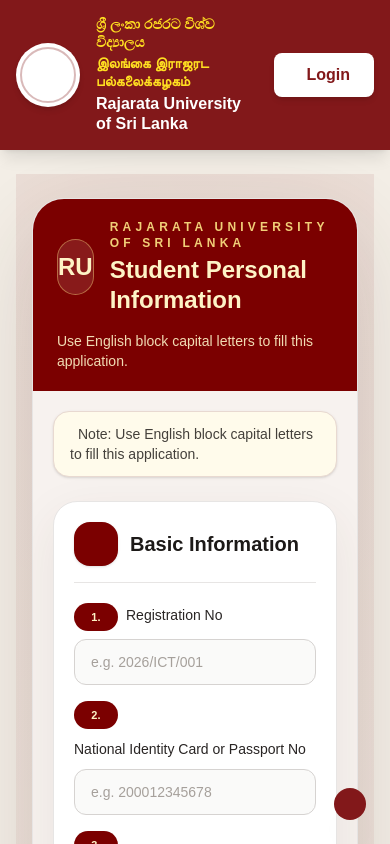
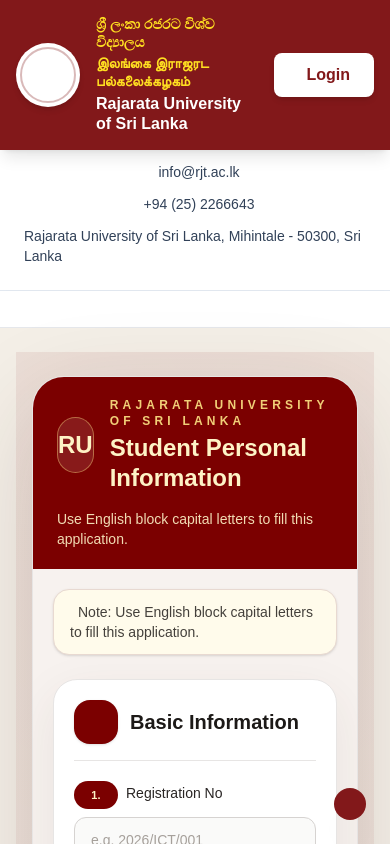
Before and after one commit to SachiniKulaperuma/rusl_university_management, a Next.js app: page /register/student-personal-info in a window 390 px wide. Shown: the top 844 px of the page. Built offline with nearby package versions, Linux system fonts and the light colour scheme.

Commit message:
Add HeaderInfo and Navbar components; update RegisterLayout with Suspense for improved loading experience

```diff
--- a/app/components/layout/Header/Header.tsx
+++ b/app/components/layout/Header/Header.tsx
@@ -1,10 +1,13 @@
-import HeaderTop from "./HeaderTop"
+import HeaderTop from "./HeaderTop";
+import HeaderInfo from "./HeaderInfo";
+import Navbar from "./Navbar";
 
 export default function Header() {
     return (
         <>
             <HeaderTop />
-
+            <HeaderInfo />
+            <Navbar />
         </>
-    )
+    );
 }
--- a/app/components/layout/Header/HeaderInfo.tsx
+++ b/app/components/layout/Header/HeaderInfo.tsx
@@ -0,0 +1,55 @@
+'use client';
+
+export default function HeaderInfo() {
+  return (
+    <div className="bg-white text-slate-900 border-b border-slate-200" id="info-bar">
+      <div className="max-w-7xl mx-auto px-4 sm:px-6 lg:px-8">
+        <div className="flex flex-col lg:flex-row items-center justify-between gap-3 py-3 text-sm">
+          <div className="flex flex-col sm:flex-row items-center gap-3 sm:gap-4 text-slate-700">
+            <a
+              href="mailto:info@rjt.ac.lk"
+              className="flex items-center gap-2 hover:text-sky-600 transition"
+              id="info-email"
+            >
+              <i className="fas fa-envelope"></i>
+              <span>info@rjt.ac.lk</span>
+            </a>
+
+            <span className="hidden sm:inline text-slate-300">|</span>
+
+            <a
+              href="tel:+94252266643"
+              className="flex items-center gap-2 hover:text-sky-600 transition"
+              id="info-phone"
+            >
+              <i className="fas fa-phone"></i>
+              <span>+94 (25) 2266643</span>
+            </a>
+
+            <span className="hidden lg:inline text-slate-300">|</span>
+
+            <div className="flex items-center gap-2 text-slate-700 hover:text-sky-600 transition" id="info-address">
+              <i className="fas fa-location-dot"></i>
+              <span>Rajarata University of Sri Lanka, Mihintale - 50300, Sri Lanka</span>
+            </div>
+          </div>
+
+          <div className="flex items-center gap-3 text-slate-700">
+            <a href="#" aria-label="Facebook" className="hover:text-sky-600 transition" id="is-fb">
+              <i className="fab fa-facebook-f"></i>
+            </a>
+            <a href="#" aria-label="Twitter" className="hover:text-sky-600 transition" id="is-tw">
+              <i className="fab fa-twitter"></i>
+            </a>
+            <a href="#" aria-label="LinkedIn" className="hover:text-sky-600 transition" id="is-li">
+              <i className="fab fa-linkedin-in"></i>
+            </a>
+            <a href="#" aria-label="YouTube" className="hover:text-sky-600 transition" id="is-yt">
+              <i className="fab fa-youtube"></i>
+            </a>
+          </div>
+        </div>
+      </div>
+    </div>
+  );
+}
--- a/app/components/layout/Header/Navbar.tsx
+++ b/app/components/layout/Header/Navbar.tsx
@@ -0,0 +1,56 @@
+'use client';
+
+import { useState } from 'react';
+
+const Navbar = () => {
+  const [isMobileMenuOpen, setIsMobileMenuOpen] = useState(false);
+
+  const toggleMobileMenu = () => {
+    setIsMobileMenuOpen(!isMobileMenuOpen);
+  };
+
+  return (
+    <>
+      <nav className="bg-white shadow-md" id="main-nav">
+        <div className="max-w-7xl mx-auto px-4 sm:px-6 lg:px-8 flex items-center justify-between h-9">
+          <button
+            className="md:hidden p-2 rounded-md text-gray-700 hover:bg-gray-100 transition"
+            id="nav-hamburger"
+            aria-label="Menu"
+            onClick={toggleMobileMenu}
+          >
+            <i className="fas fa-bars text-xl"></i>
+          </button>
+
+          <ul className="hidden md:flex gap-8 items-center flex-1 ml-8" id="nav-links">
+            <li><a href="#" className="text-gray-700 hover:text-blue-600 font-medium transition duration-200 active:text-blue-700" id="nl-home">Home</a></li>
+            <li><a href="#about" className="text-gray-700 hover:text-blue-600 font-medium transition duration-200" id="nl-about">About Us</a></li>
+            <li><a href="/register" className="text-gray-700 hover:text-blue-600 font-medium transition duration-200" id="nl-register">Register</a></li>
+            <li><a href="#" className="text-gray-700 hover:text-blue-600 font-medium transition duration-200" id="nl-staff">Staff</a></li>
+            <li><a href="#" className="text-gray-700 hover:text-blue-600 font-medium transition duration-200" id="nl-profile">Profile</a></li>
+          </ul>
+
+          <span className="text-gray-700 hover:text-blue-600 transition cursor-pointer">
+            <i className="fas fa-user-circle text-2xl"></i>
+          </span>
+        </div>
+      </nav>
+
+      <div
+        className={`md:hidden bg-white border-t border-gray-200 overflow-hidden transition-all duration-300 ease-in-out ${isMobileMenuOpen ? 'max-h-64' : 'max-h-0'
+          }`}
+        id="mobile-nav"
+      >
+        <div className="flex flex-col space-y-2 p-4">
+          <a href="#" className="text-gray-700 hover:text-blue-600 py-2 px-3 rounded-md hover:bg-gray-50 transition" id="mn-home">Home</a>
+          <a href="#about" className="text-gray-700 hover:text-blue-600 py-2 px-3 rounded-md hover:bg-gray-50 transition" id="mn-about">About Us</a>
+          <a href="/register" className="text-gray-700 hover:text-blue-600 py-2 px-3 rounded-md hover:bg-gray-50 transition" id="mn-register">Register</a>
+          <a href="#" className="text-gray-700 hover:text-blue-600 py-2 px-3 rounded-md hover:bg-gray-50 transition" id="mn-staff">Staff</a>
+          <a href="#" className="text-gray-700 hover:text-blue-600 py-2 px-3 rounded-md hover:bg-gray-50 transition" id="mn-profile">Profile</a>
+        </div>
+      </div>
+    </>
+  )
+}
+
+export default Navbar;
--- a/app/register/layout.tsx
+++ b/app/register/layout.tsx
@@ -1,3 +1,4 @@
+import { Suspense } from 'react';
 import Sidebar from "../components/layout/slidebar/slidebar";
 
 export default function RegisterLayout({
@@ -6,10 +7,14 @@
   children: React.ReactNode;
 }>) {
   return (
-    <div className="h-[calc(100vh-96px)] overflow-hidden bg-[#f4efe7]">
-      <Sidebar />
-      <main className="h-full overflow-y-auto lg:pl-80 px-4 py-6 sm:px-6 lg:px-8">
-        <div className="mx-auto max-w-5xl">{children}</div>
+    <div className="min-h-[calc(100vh-96px)] bg-[#f4efe7]">
+      <Suspense fallback={<div className="p-4 text-slate-600">Loading navigation…</div>}>
+        <Sidebar />
+      </Suspense>
+      <main className="lg:pl-80 px-4 py-6 sm:px-6 lg:px-8">
+        <Suspense fallback={<div className="p-6 text-slate-700">Loading registration section…</div>}>
+          <div className="mx-auto max-w-5xl">{children}</div>
+        </Suspense>
       </main>
     </div>
   );
```
